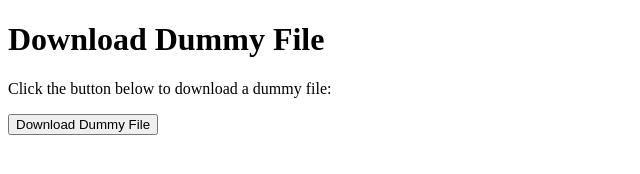
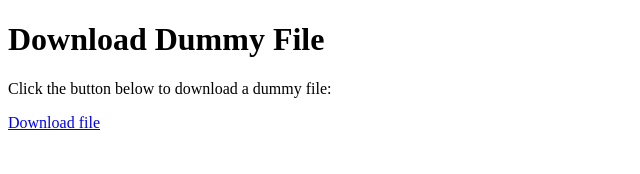
Before and after one commit to aadhil-kh-9161/widget_onload, a website: page app/widget7.html in a window 1280 px wide. Shown: the whole page, without its empty margins (0-640 px from the left). Drawn offline with Linux system fonts and the light colour scheme.

Commit message:
Update widget7.html

```diff
--- a/app/widget7.html
+++ b/app/widget7.html
@@ -12,7 +12,7 @@
     <p>Click the button below to download a dummy file:</p>
 
     <a href="https://freetestdata.com/wp-content/uploads/2023/11/7.7-KB.txt" download="dummy.txt">
-        <button>Download Dummy File</button>
+        Download file
     </a>
 
 </body>
```
